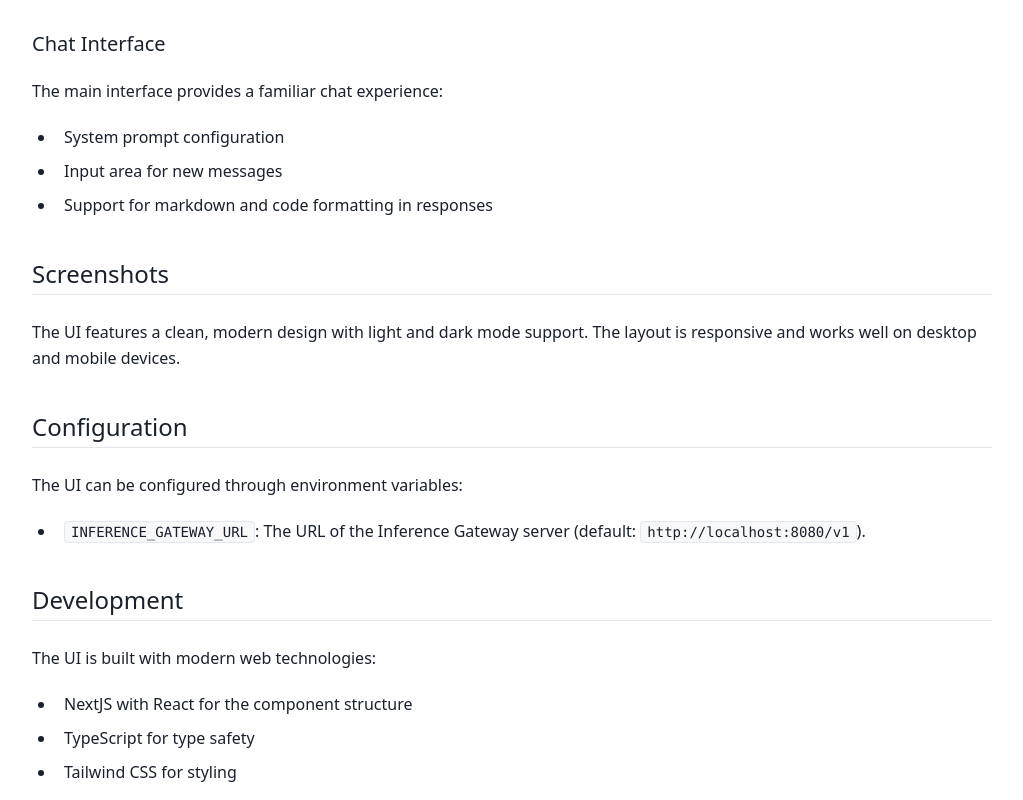
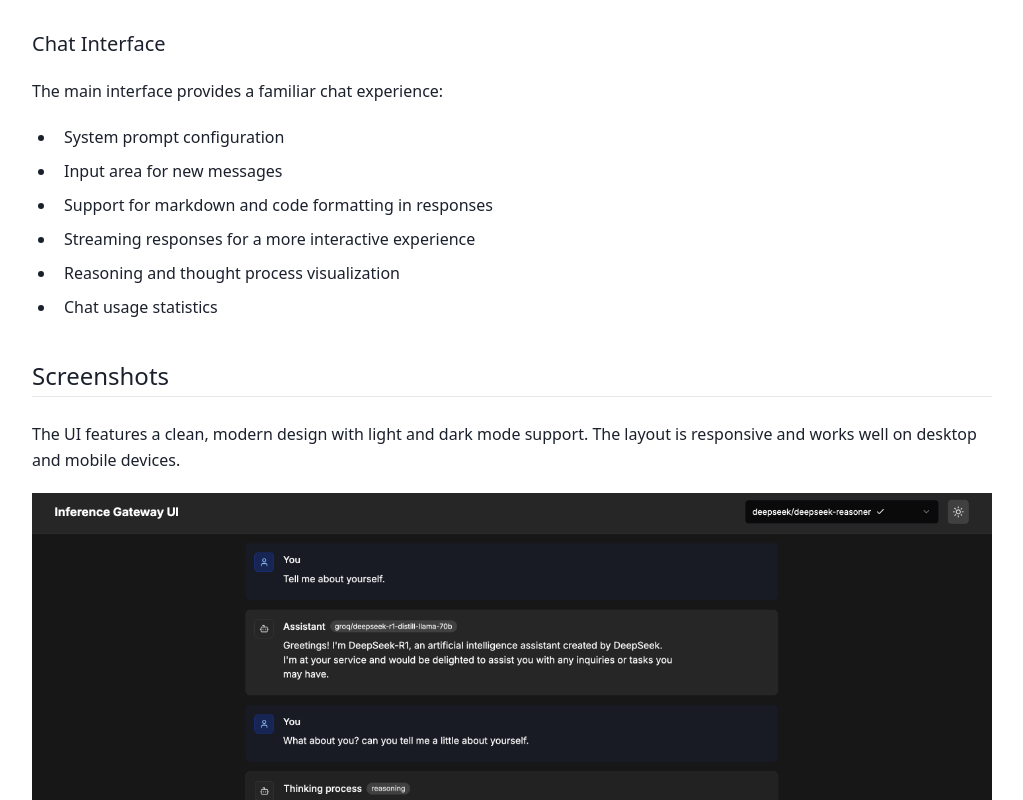
Before and after one commit to inference-gateway/docs, a Next.js app: page /ui in a window 1280 px wide. Shown: the part 1080-1880 px from the top of the page, without its empty margins (256-1279 px from the left). Built offline with nearby package versions, Linux system fonts and the light colour scheme.

Commit message:
docs: Enhance UI documentation with new features and add chat UI screenshot
Signed-off-by: Eden Reich <eden.reich@gmail.com>

```diff
--- a/markdown/ui.mdx
+++ b/markdown/ui.mdx
@@ -35,10 +35,15 @@ The main interface provides a familiar chat experience:
 - System prompt configuration
 - Input area for new messages
 - Support for markdown and code formatting in responses
+- Streaming responses for a more interactive experience
+- Reasoning and thought process visualization
+- Chat usage statistics
 
 ## Screenshots
 
 The UI features a clean, modern design with light and dark mode support. The layout is responsive and works well on desktop and mobile devices.
+
+![Inference Gateway Chat UI](/images/chat-ui.png)
 
 ## Configuration
 
```
Also changed, not shown: public/images/chat-ui.png (added).
